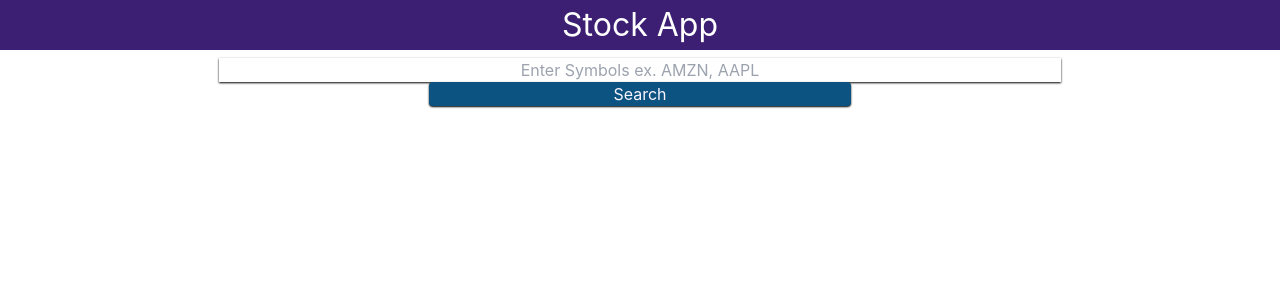
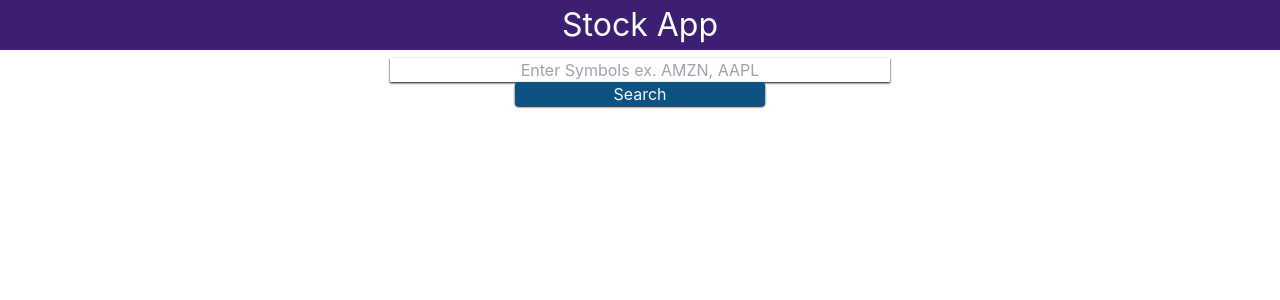
Before and after one commit to huntermasonb/stock-app, a React (Create React App) app: page / in a window 1280 px wide. Shown: the top 300 px of the page. Built offline with nearby package versions, Linux system fonts and the light colour scheme.

Commit message:
Screen size Tailwind Config changes

```diff
--- a/tailwind.config.js
+++ b/tailwind.config.js
@@ -5,6 +5,22 @@ module.exports = {
   ],
   theme: {
     extend: {},
+    screens: {
+      '2xl': {'max': '1535px'},
+      // => @media (max-width: 1535px) { ... }
+
+      'xl': {'max': '1279px'},
+      // => @media (max-width: 1279px) { ... }
+
+      'lg': {'max': '1023px'},
+      // => @media (max-width: 1023px) { ... }
+
+      'md': {'min': '767px'},
+      // => @media (min-width: 767px) { ... }
+
+      'sm': {'max': '639px'},
+      // => @media (max-width: 639px) { ... }
+    },
   },
   plugins: [],
 }
```
